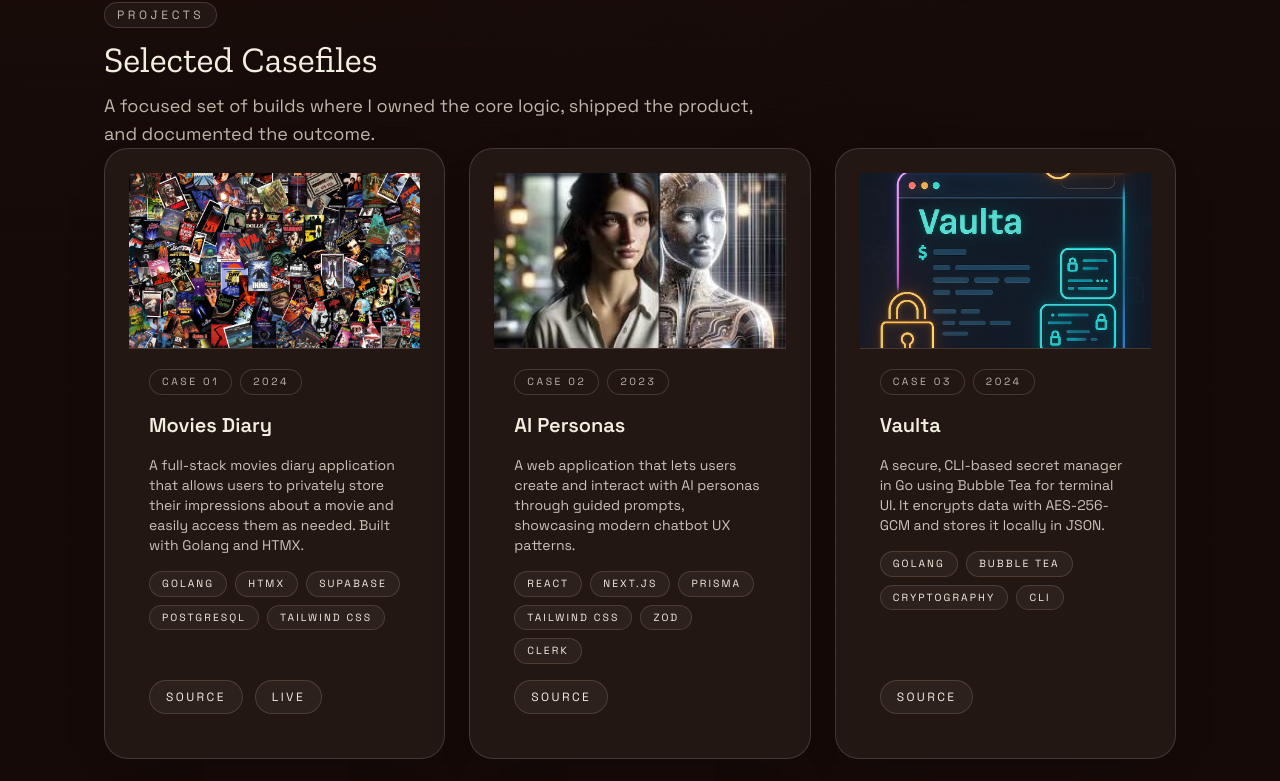
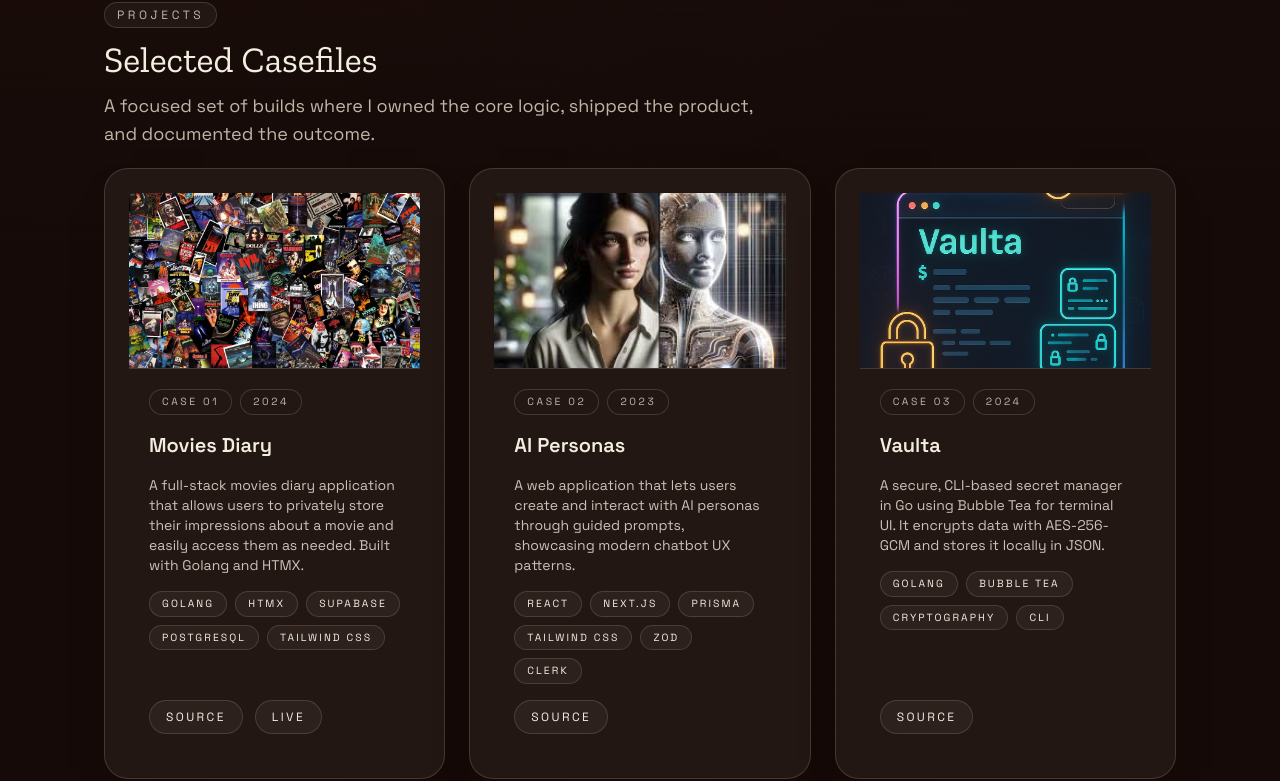
Before and after one commit to armadi1809/portfolio, a React (Vite) app: page / in a window 1280 px wide. Shown: the part 2067-2848 px from the top of the page. Built offline with nearby package versions, Linux system fonts and the light colour scheme; a web font is replaced by a local one.

Commit message:
some padding consistency

```diff
--- a/src/components/projects.tsx
+++ b/src/components/projects.tsx
@@ -18,7 +18,7 @@
         <h2 className="section-title font-display">{props.title}</h2>
         {props.lede && <p className="section-lede">{props.lede}</p>}
       </div>
-      <div className="grid gap-6 md:grid-cols-2 lg:grid-cols-3">
+      <div className="grid gap-6 md:grid-cols-2 lg:grid-cols-3 pt-5">
         {props.projects.map((project) => (
           <ProjectCard key={project.id} {...project} />
         ))}
```
